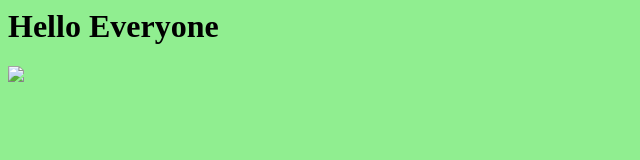
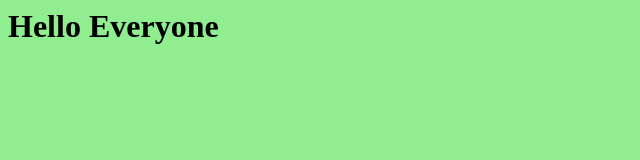
Before and after one commit to Sumankumbar/Demo1, a plain HTML site: page index.html in a window 1280 px wide. Shown: the full height of the page, 0-640 px from the left. Drawn offline with Linux system fonts and the light colour scheme.

Commit message:
Update index.html

```diff
--- a/index.html
+++ b/index.html
@@ -1,6 +1,5 @@
 <html>
     <body bgcolor="lightgreen">
         <h1>Hello Everyone</h1>
-        <img src="c:\Users\admin\Desktop\HTML File\welcome image.jpg">
     </body>
 </html>
```
